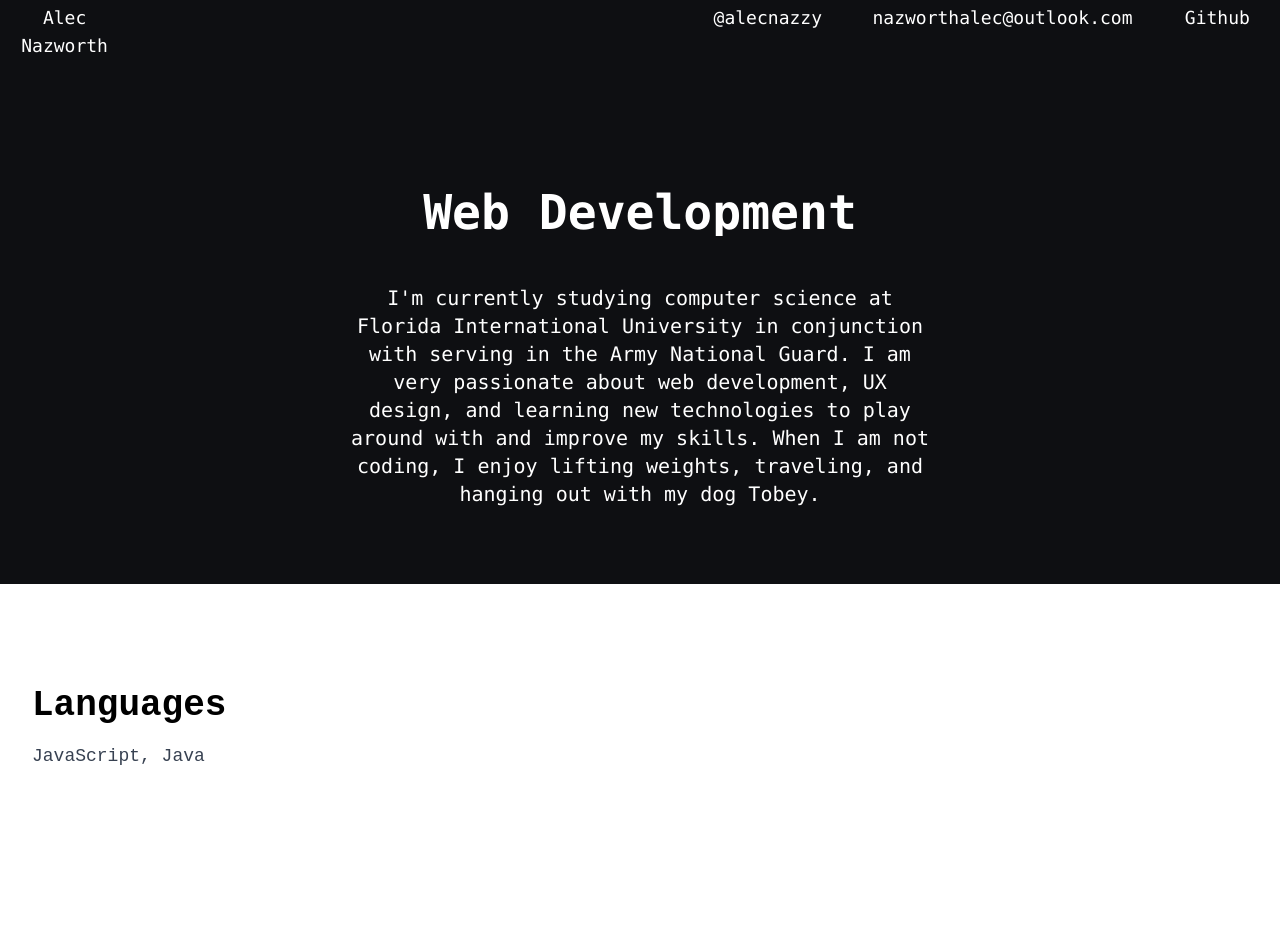
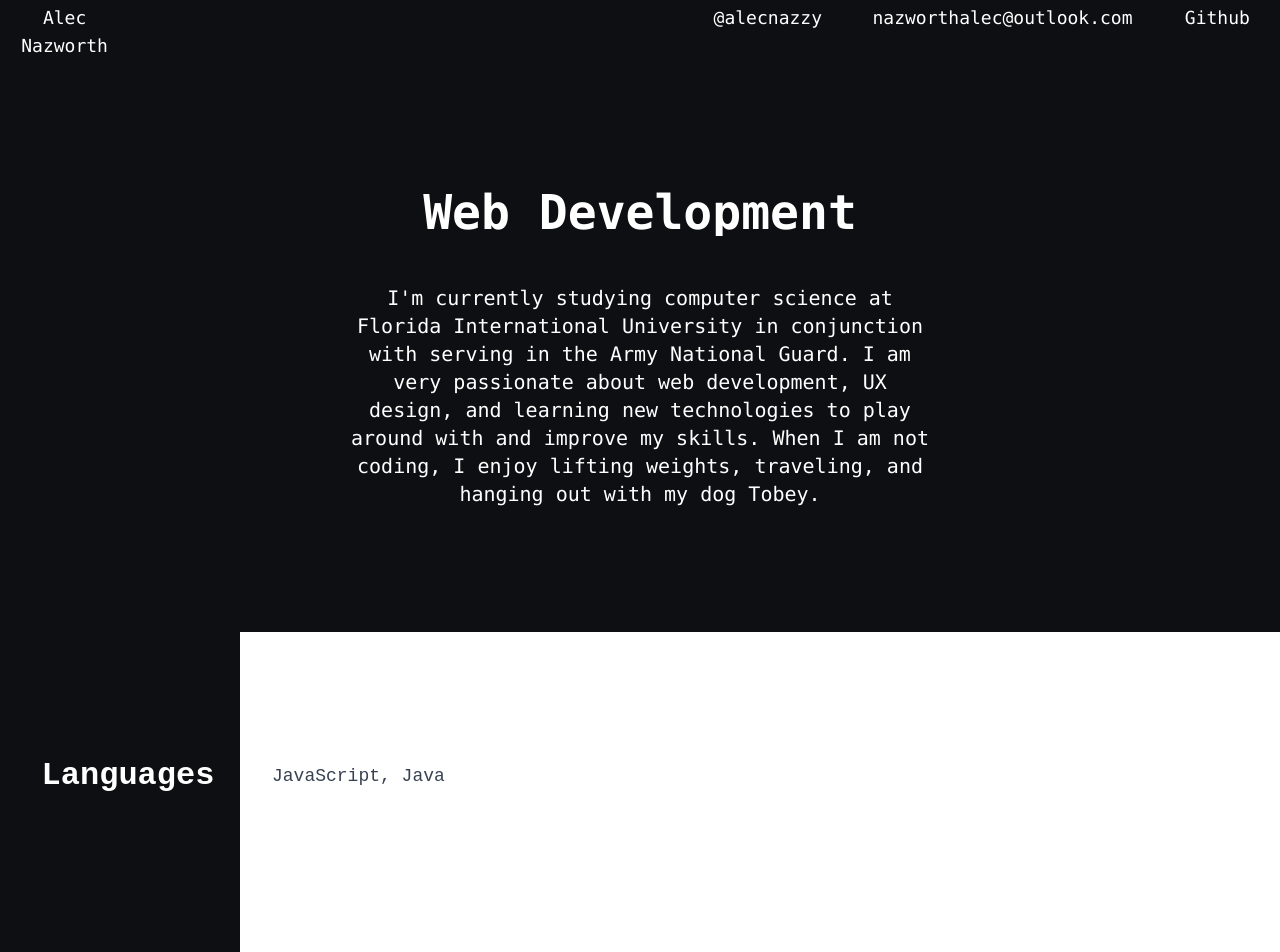
Before and after one commit to alecnazzy/alecnazzy, a React (Create React App) app: page / in a window 1280 px wide. Shown: the top 952 px of the page. Built offline with nearby package versions, Linux system fonts and the light colour scheme.

Commit message:
-updated skills and slider component

```diff
--- a/src/components/Profile.js
+++ b/src/components/Profile.js
@@ -2,7 +2,7 @@ import HeaderAnimate from "./UI/header-animate";
 
 export default function Profile() {
   return (
-    <div className="mt-32 mb-12 flex flex-col flex-wrap justify-center align-center items-center">
+    <div className="mt-32 mb-24 flex flex-col flex-wrap justify-center align-center items-center">
       <HeaderAnimate headers={["Full-Stack", "Web Development", "UX Design"]} />
 
       <p className="mx-auto w-3/6 text-center mt-5 text-xl font-mono p-7">
--- a/src/components/UI/slider.js
+++ b/src/components/UI/slider.js
@@ -21,11 +21,17 @@ export default function Slider({ title, text }) {
   return (
     <div ref={shopTextRef}>
       <div
-        className={`bg-white text-black h-72 flex flex-col justify-center items-start transition-transform duration-1000 ${
-          isVisible ? "translate-x-0" : "translate-x-full origin-left"
+        className={`absolute h-72 ml-16 w-96 flex flex-col justify-center items-center transition-transform duration-1000 ${
+          isVisible ? "-translate-x-32" : "translate-x-96 origin-right"
         }`}
       >
-        <h1 className="text-black text-4xl ml-8 mb-4">{title}</h1>
+        <h1>{title}</h1>
+      </div>
+      <div
+        className={`bg-white text-black h-72 flex flex-col justify-center items-start transition-transform duration-1000 ${
+          isVisible ? "translate-x-60" : "translate-x-full origin-left"
+        }`}
+      >
         <p className="text-gray-700 text-lg ml-8">{text}</p>
       </div>
     </div>
--- a/src/index.css
+++ b/src/index.css
@@ -9,6 +9,8 @@ body {
     sans-serif;
   -webkit-font-smoothing: antialiased;
   -moz-osx-font-smoothing: grayscale;
+
+  overflow-x: hidden;
 }
 
 code {
```
